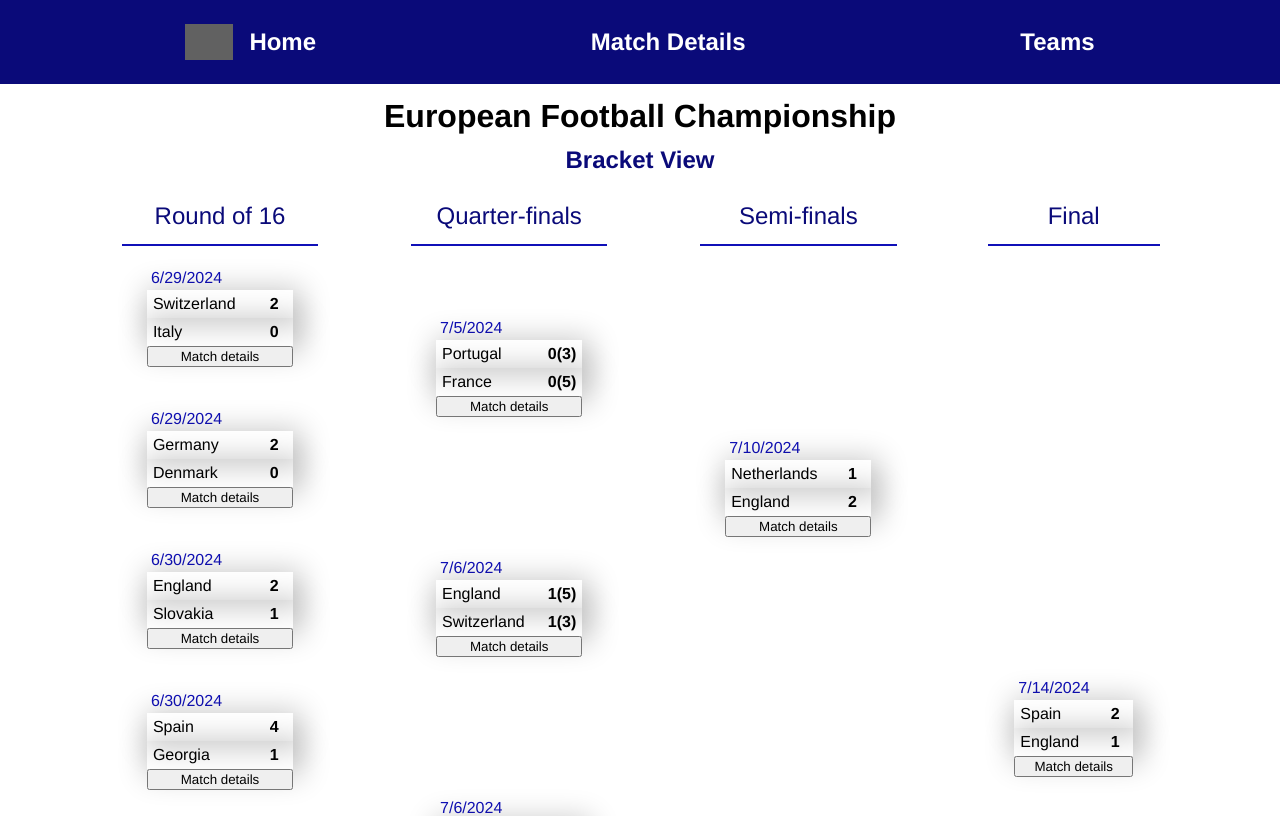
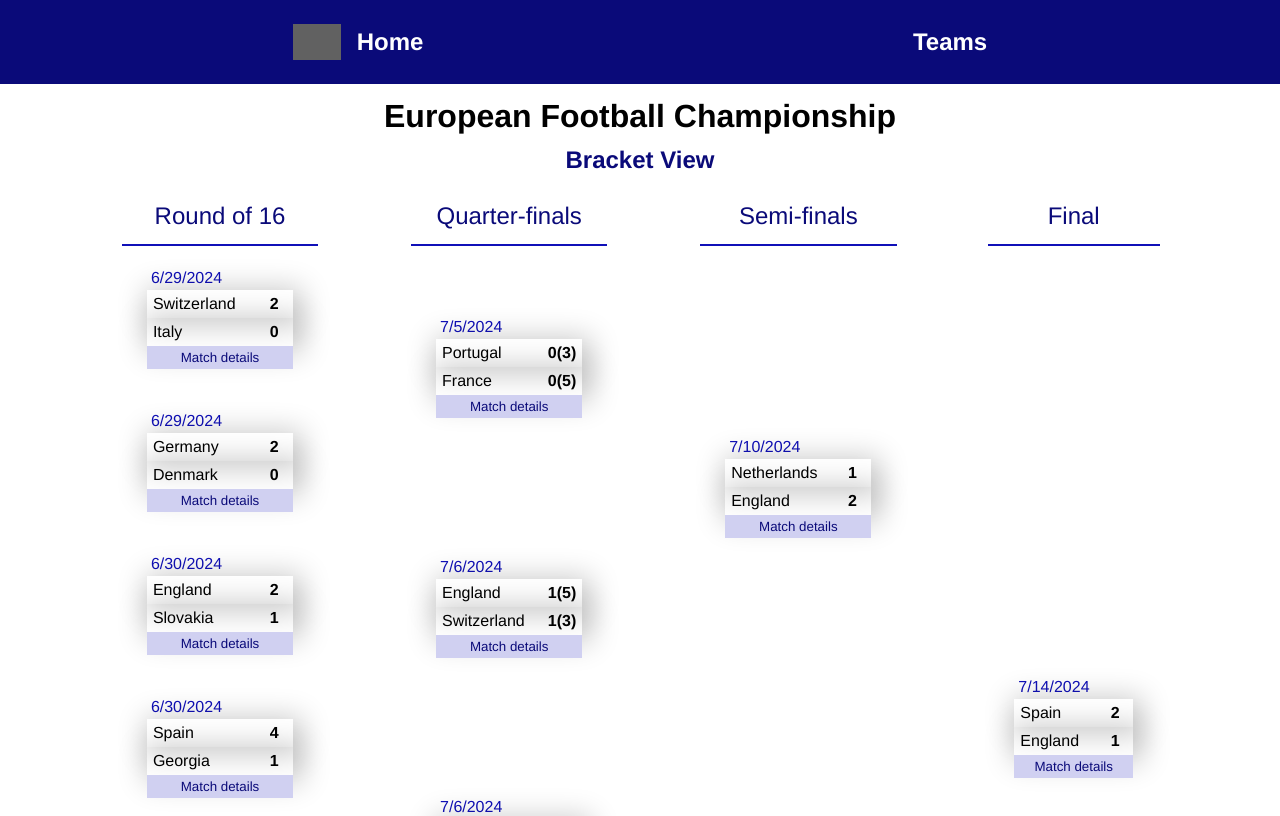
Before and after one commit to niyakopcheva/football-tournament-website, a React (Vite) app: page / in a window 1280 px wide. Shown: the top 816 px of the page. Built offline with nearby package versions, Linux system fonts and the light colour scheme; grey boxes are pictures that could not be loaded.

Commit message:
README.md file updated and styling of .primary-button

```diff
--- a/src/App.jsx
+++ b/src/App.jsx
@@ -1,5 +1,5 @@
 
-import { BrowserRouter as Router,Routes, Route } from 'react-router-dom';
+import { Routes, Route } from 'react-router-dom';
 import Home from './components/Home';
 import MatchDetails from './components/MatchDetails';
 import TeamDetails from './components/TeamDetails';
@@ -12,17 +12,16 @@ import TeamsList from './components/TeamsList';
 function App() {
 
   return (
-    <>
-    <Router>
-      <Routes>
-        <Route path='/' element={<Home />} />
-        <Route path='/teams/' element={<TeamsList />}/>
-        <Route path='/teams/:teamID' element={<TeamDetails />}/>
-        <Route path='/matches/:matchID' element={<MatchDetails />} />
+    <div className="App">
+        <Routes>
+          <Route path='/' element={<Home />} />
+          <Route path='/teams/' element={<TeamsList />} />
+          <Route path='/teams/:teamID' element={<TeamDetails />} />
+          <Route path='/matches/:matchID' element={<MatchDetails />} />
         </Routes>
-    </Router>
+    </div>
 
-    </>
+
   )
 }
 
--- a/src/components/Navbar.jsx
+++ b/src/components/Navbar.jsx
@@ -1,19 +1,18 @@
+import { Link } from "react-router-dom";
+
 export default function Navbar() {
     return (
         <>
             <div className="navbar">
                 <ul>
                     <li>
-                        <a className="home" href="/">
+                        <Link className="home" to="/">
                         <img className="svg-icon" src="/icons/futbol-solid.svg" alt="logo"/>
                         <span >Home</span>
-                        </a>
+                        </Link>
                         </li>
                     <li>
-                        <a href="/matches">Match Details</a>
-                        </li>
-                    <li>
-                        <a href="/teams">Teams</a>
+                        <Link to="/teams">Teams</Link>
                     </li>
                 </ul>
             </div>
--- a/src/css/styles.css
+++ b/src/css/styles.css
@@ -19,6 +19,19 @@ h2{
     padding: 16px;
     width: 90%;
     text-align: center;
+}
+
+.primary-button{
+    border: none;
+    background-color: rgb(208, 208, 241);
+    padding: 4px 0px;
+    color: rgb(10, 10, 121);
+}
+
+.primary-button:hover{
+    background-color: black;
+    color: white;
+    cursor: pointer;
 }
 
 .secondary-heading {
--- a/src/main.jsx
+++ b/src/main.jsx
@@ -1,6 +1,13 @@
-import { createRoot } from 'react-dom/client'
-import App from './App.jsx'
+import React from "react";
+import ReactDOM from "react-dom/client";
+import { BrowserRouter } from "react-router-dom";
+import App from "./App";
 
-createRoot(document.getElementById('root')).render(
+const rootElement = document.getElementById("root");
+const root = ReactDOM.createRoot(rootElement);
+
+root.render(
+  <BrowserRouter>
     <App />
-)
+  </BrowserRouter>
+);
--- a/src/queries/getPlayerName.js
+++ /dev/null
@@ -1,3 +0,0 @@
-export default function getPlayerName(players, records, matchID, playerID, fromMin) {
-
-}
--- a/src/services/csvParser.js
+++ b/src/services/csvParser.js
@@ -13,7 +13,6 @@ export const parseCSVFile = async (csvFilePath) => {
     }
   };
 
-  // Function to parse CSV text into an array of objects
   const parseCSV = (csvText) => {
     const rows = csvText.split('\n').filter(row => row.trim() !== '');
     const headers = rows[0].split(',').map(header => header.trim());
```
Also changed, not shown: 1 other file (tests, documents, lock files or other folders).
